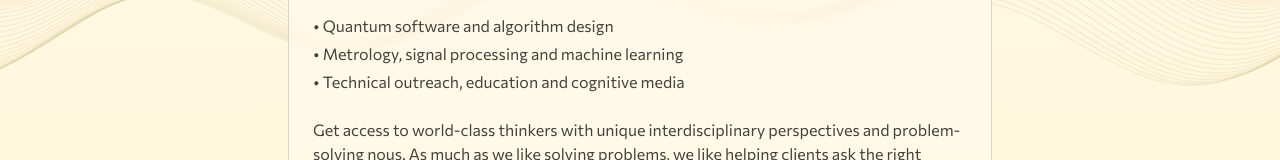
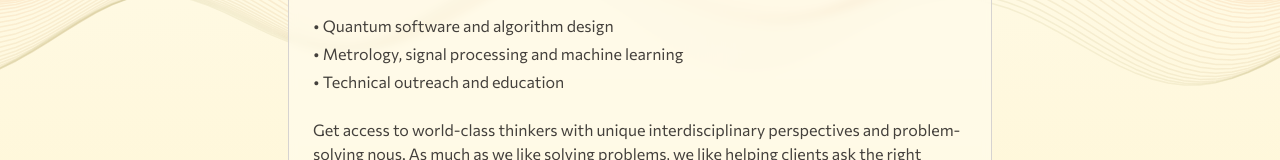
Before and after one commit to torsor-io/torsor-io, a React (Create React App) app: page /#/consulting in a window 1280 px wide. Shown: the part 195-355 px from the top of the page. Built offline with nearby package versions, Linux system fonts and the light colour scheme; the HTML template or start-up script is replaced by a standard one.

Commit message:
Update index.js

```diff
--- a/src/components/ConsultingPage/index.js
+++ b/src/components/ConsultingPage/index.js
@@ -65,7 +65,7 @@ const ConsultingPage = ({ isDark, setIsDark, waveState, setWaveState }) => {
                 <ul className="space-y-1">
           <li>• Quantum software and algorithm design</li>
           <li>• Metrology, signal processing and machine learning</li>
-	  <li>• Technical outreach, education and cognitive media</li>
+	  <li>• Technical outreach and education</li>
       {/* Add more educational resources as they become available */}
       </ul><br/>
 	  <p className="mb-4">
```
